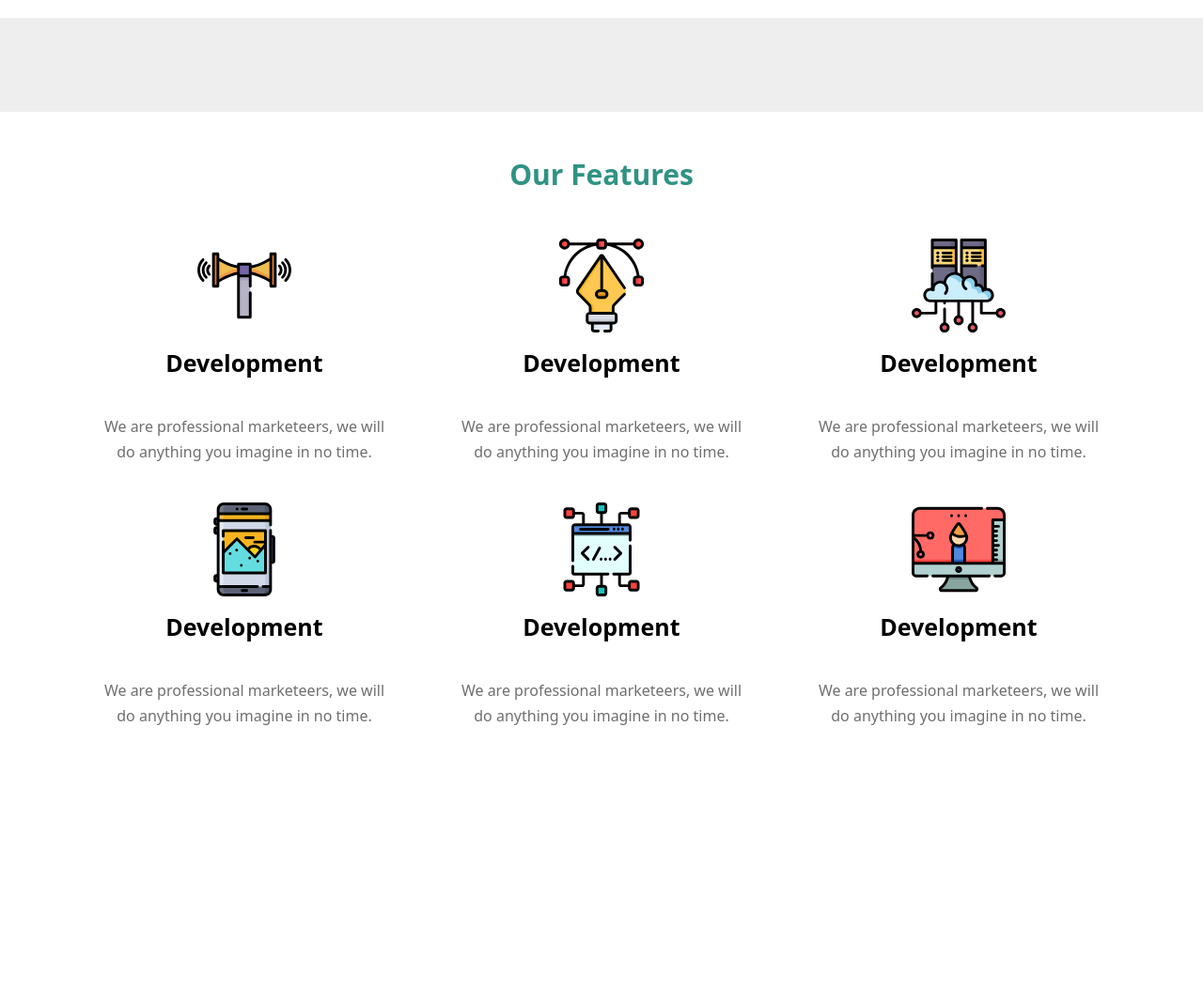
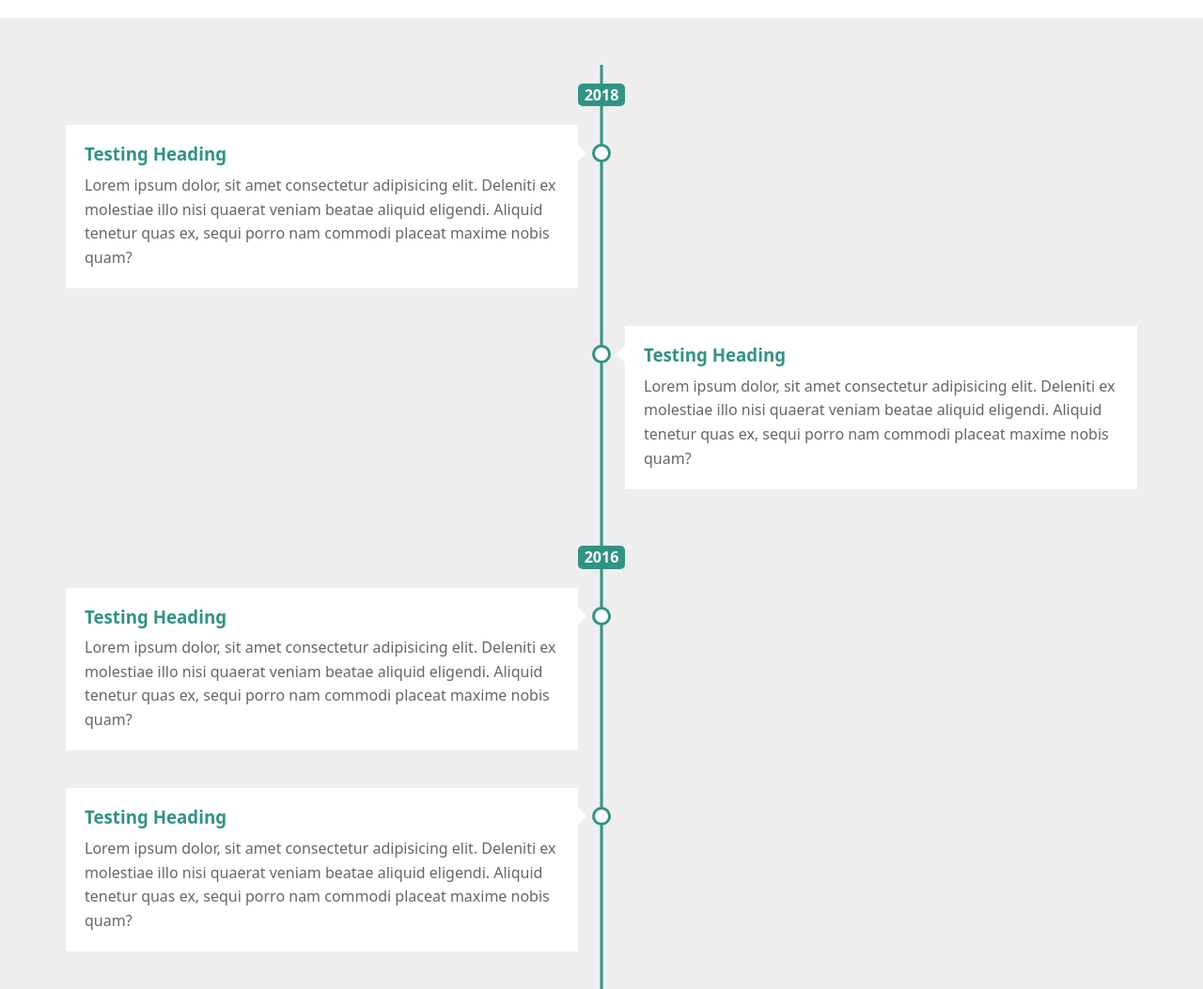
Before and after one commit to mohamed-ibrahim-21/Special-Template-HTML-CSS-JS, a plain HTML site: page index.html in a window 1280 px wide. Shown: the part 2220-3273 px from the top of the page at 94% size. Before the commit the page ends 3037 px from the top, so only its background shows below. Drawn offline with Linux system fonts and the light colour scheme.

Commit message:
end time line section and make line uner h4 in Our Features

```diff
--- a/css/master.css
+++ b/css/master.css
@@ -338,15 +338,96 @@ body {
 }
 .timeline .timeline-content {
     position: relative;
+    overflow: hidden;
 }
 .timeline .timeline-content::before{
     content: '';
+    width: 3px;
     height: 100%;
-    width: 5px;
+    background-color: var(--main-color);
     position: absolute;
+    left: 50%;
+    transform: translateX(-50%);
     top: 0;
-    left: 50%;
+}
+.timeline .timeline-content .year {
+    margin: 20px auto;
     background-color: var(--main-color);
+    color: white;
+    width: 50px;
+    border-radius: 5px;
+    text-align: center;
+    position: relative;
+    z-index: 2;
+    padding: 3px 5px;
+    font-weight: bold;
+}
+.timeline .timeline-content .left,
+.timeline .timeline-content .right{
+    background-color: white;
+    padding: 20px;
+    width: calc(50% - 25px);
+    margin-bottom: 40px;
+    position: relative;
+}
+.timeline .timeline-content .left {
+    float: left;
+}
+.timeline .timeline-content .right {
+    float: right;
+}
+.timeline .timeline-content h3 {
+    color: var(--main-color);
+    font-weight: bold;
+    margin: 0 0 10px;
+}
+.timeline .timeline-content p{
+    line-height: 1.6;
+    margin: 0;
+    color: #666;
+}
+
+.timeline .timeline-content .left::before,
+.timeline .timeline-content .right::before {
+    content: '';
+    position: absolute;
+    border-style: solid;
+    border-width: 10px;
+    width: 0;
+    height: 0;
+}
+.timeline .timeline-content .left::before {
+    border-color: transparent transparent transparent white;
+    top: 20px;
+    right: -19px;
+}
+.timeline .timeline-content .right::before {
+    border-color: transparent white transparent transparent;
+    top: 20px;
+    left: -19px;
+}
+
+.timeline .timeline-content .left::after,
+.timeline .timeline-content .right::after {
+    content: '';
+    position: absolute;
+    background-color: white;
+    border: 3px solid var(--main-color);
+    border-radius: 50%;
+    width: 14px;
+    height: 14px;
+}
+.timeline .timeline-content .left::after{
+    top: 20px;
+    right: -35px;
+}
+.timeline .timeline-content .right::after {
+    top: 20px;
+    left: -35px;
+}
+
+.clearfix{
+    clear: both;
 }
 /* End Timeline */
 
@@ -375,6 +456,18 @@ body {
     font-size: 25px;
     font-weight: bold;
     margin: 15px 0 40px;
+    position: relative;
+}
+.our-features .fet-box h4::before {
+    content: '';
+    position: absolute;
+    width: 40px;
+    height: 4px;
+    border-radius: 5px;
+    background-color: var(--main-color);
+    bottom: -20px;
+    left: 50%;
+    transform: translateX(-50%);
 }
 .our-features .fet-box p {
     width: 80%;
--- a/index.html
+++ b/index.html
@@ -149,8 +149,36 @@
         <div class="container">
             <div class="timeline-content">
 
+                <div class="year">2018</div>
+                <div class="left">
+                    <div class="content">
+                        <h3>Testing Heading</h3>
+                        <p>Lorem ipsum dolor, sit amet consectetur adipisicing elit. Deleniti ex molestiae illo nisi quaerat veniam beatae aliquid eligendi. Aliquid tenetur quas ex, sequi porro nam commodi placeat maxime nobis quam?</p>
+                    </div>
+                </div>
+                <div class="clearfix"></div>
+                <div class="right">
+                    <div class="content">
+                        <h3>Testing Heading</h3>
+                        <p>Lorem ipsum dolor, sit amet consectetur adipisicing elit. Deleniti ex molestiae illo nisi quaerat veniam beatae aliquid eligendi. Aliquid tenetur quas ex, sequi porro nam commodi placeat maxime nobis quam?</p>
+                    </div>
+                </div>
+                <div class="clearfix"></div>
+                <div class="year">2016</div>
+                <div class="left">
+                    <div class="content">
+                        <h3>Testing Heading</h3>
+                        <p>Lorem ipsum dolor, sit amet consectetur adipisicing elit. Deleniti ex molestiae illo nisi quaerat veniam beatae aliquid eligendi. Aliquid tenetur quas ex, sequi porro nam commodi placeat maxime nobis quam?</p>
+                    </div>
+                </div>
+                <div class="clearfix"></div>
+                <div class="left">
+                    <div class="content">
+                        <h3>Testing Heading</h3>
+                        <p>Lorem ipsum dolor, sit amet consectetur adipisicing elit. Deleniti ex molestiae illo nisi quaerat veniam beatae aliquid eligendi. Aliquid tenetur quas ex, sequi porro nam commodi placeat maxime nobis quam?</p>
+                    </div>
+                </div>
             </div>
-
         </div>
     </div>
     <!-- End Timeline  -->
```
